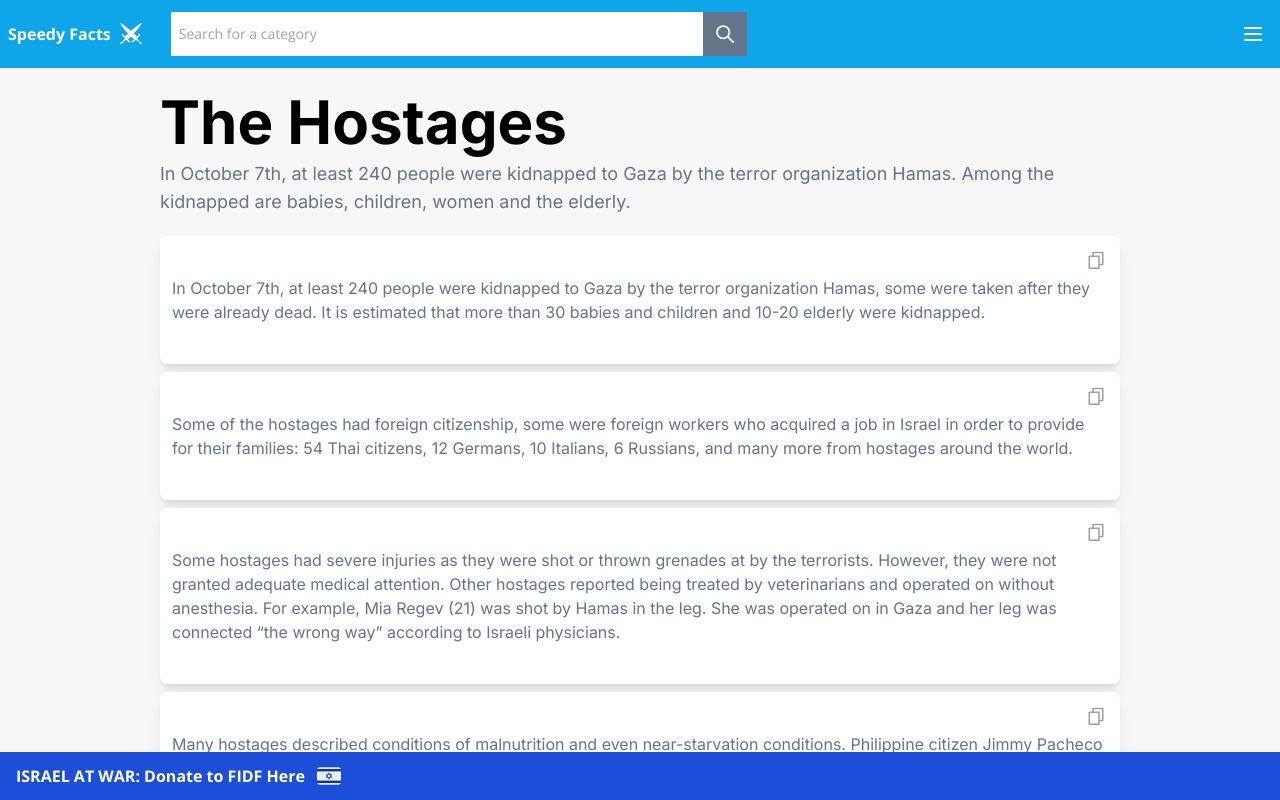
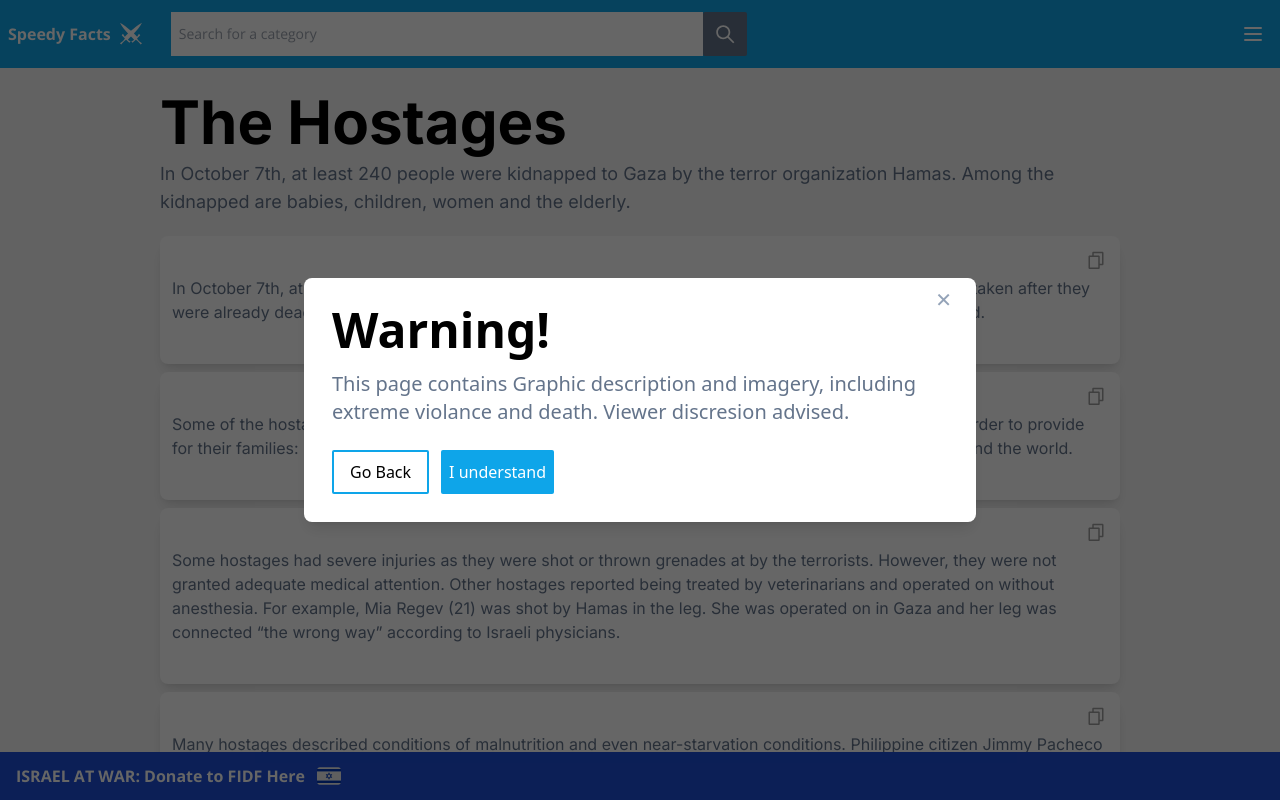
Before and after one commit to jonaprojects/speedyFacts, a Next.js app: page /kidnapped in a window 1280 px wide. Shown: the top 800 px of the page. Built offline with nearby package versions, Linux system fonts and the light colour scheme.

Commit message:
Added warning modal and removed double tweet in october 7th page

```diff
--- a/pages/israeli_heroes.js
+++ b/pages/israeli_heroes.js
@@ -10,6 +10,7 @@ import { Tweet } from "react-twitter-widgets";
 import ArticleLink from "@/components/typography/ArticleLink";
 import Video from "@/components/video/Video";
 import ResponsiveVideoGrid from "@/components/responsive_grids/ResponsiveVideoGrid";
+import WarningModal from "@/components/modal/WarningModal";
 
 export default function IsraeliHeroes(props) {
   return (
@@ -28,6 +29,7 @@ export default function IsraeliHeroes(props) {
       </ResponsiveVideoGrid>
       <H2 className="mt-6 mb-3">Tweets</H2>
       <Tweet tweetId="1724434268376420549" />
+      <WarningModal />
     </Template>
   );
 }
--- a/pages/kidnapped.js
+++ b/pages/kidnapped.js
@@ -15,6 +15,7 @@ import Article from "@/components/article/Article";
 import MyImage from "@/components/image/MyImage";
 import SensitiveMedia from "@/components/sensitive_media/SensitiveMedia";
 import ResponsiveVideoGrid from "@/components/responsive_grids/ResponsiveVideoGrid";
+import WarningModal from "@/components/modal/WarningModal";
 
 export default function Kidnapped(props) {
   return (
@@ -209,7 +210,7 @@ export default function Kidnapped(props) {
           />
         </li>
       </ul>
-      <A href="https://kan.org.il/content/kan/kan-actual/p-11894/news-item/581493/"></A>
+      <WarningModal />
     </Template>
   );
 }
--- a/pages/october_7th.js
+++ b/pages/october_7th.js
@@ -110,7 +110,6 @@ export default function PalestineHistory(props) {
       <Tweet tweetId="1725304302627885483" />
       <Tweet tweetId="1723834745815978229" />
       <Tweet tweetId="1721273206202327307" />
-      <Tweet tweetId="1724434268376420549" />
       <Tweet tweetId="1724478934304088575" />
       <Tweet tweetId="1726601684703387869" />
       <Tweet tweetId="1727260800522358979" />
--- a/pages/palestine_gay_rights.js
+++ b/pages/palestine_gay_rights.js
@@ -40,6 +40,8 @@ export default function PalestineAndLGBT(props) {
         <Video embedId="wxNX0wSA87w" />
         <Video embedId="8u52vzoFpP0" />
       </ResponsiveVideoGrid>
+      <H2 className="mt-6 mb-3">Tweets</H2>
+      <Tweet tweetId="1578102951402696704" />
       <H2 className="mb-3 mt-6">Articles</H2>
       <Article
         title="Exclusive: Gay man who fled Gaza speaks about Hamas repression"
```
